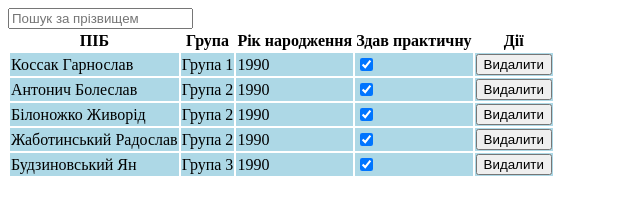
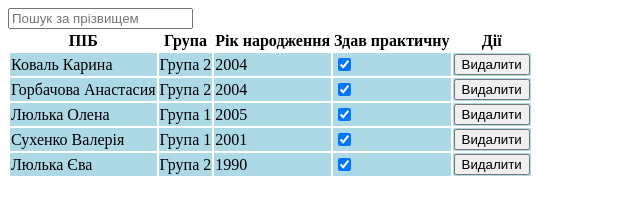
Before and after one commit to Annet00/-, a plain HTML site: page dey2/index.html in a window 1280 px wide. Shown: the whole page, without its empty margins (0-640 px from the left). Drawn offline with nearby package versions, Linux system fonts and the light colour scheme.

Commit message:
Update index.html

```diff
--- a/dey2/index.html
+++ b/dey2/index.html
@@ -42,11 +42,11 @@
         data() {
           return {
             students: [
-              { id: 1, name: 'Коссак Гарнослав', group: 'Група 1', birthYear: 1990, passedPractical: true, isHighlighted: false },
-              { id: 2, name: 'Антонич Болеслав', group: 'Група 2', birthYear: 1990, passedPractical: true, isHighlighted: false },
-              { id: 3, name: 'Білоножко Живорід', group: 'Група 2', birthYear: 1990, passedPractical: true, isHighlighted: false },
-              { id: 4, name: 'Жаботинський Радослав', group: 'Група 2', birthYear: 1990, passedPractical: true, isHighlighted: false },
-              { id: 5, name: 'Будзиновський Ян', group: 'Група 3', birthYear: 1990, passedPractical: true, isHighlighted: false }
+              { id: 1, name: 'Коваль Карина', group: 'Група 2', birthYear: 2004, passedPractical: true, isHighlighted: false },
+              { id: 2, name: 'Горбачова Анастасия', group: 'Група 2', birthYear: 2004, passedPractical: true, isHighlighted: false },
+              { id: 3, name: 'Люлька Олена', group: 'Група 1', birthYear: 2005, passedPractical: true, isHighlighted: false },
+              { id: 4, name: 'Сухенко Валерія ', group: 'Група 1', birthYear: 2001, passedPractical: true, isHighlighted: false },
+              { id: 5, name: 'Люлька Єва', group: 'Група 2', birthYear: 1990, passedPractical: true, isHighlighted: false }
 
             ],
             searchText: '',
```
